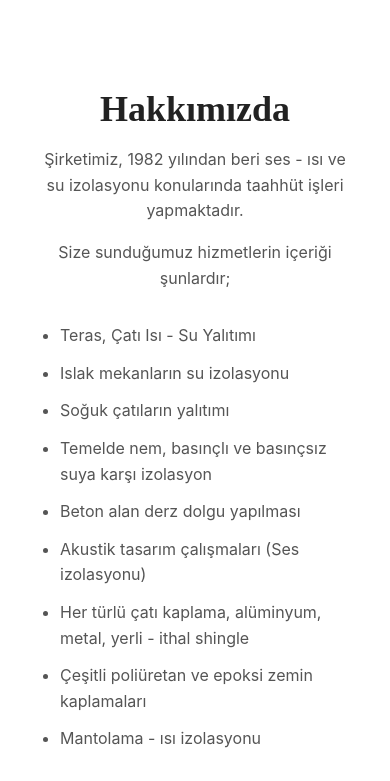
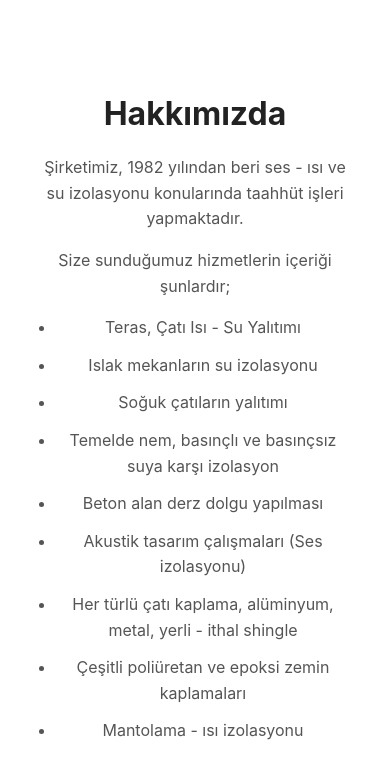
Before and after one commit to mertkilickaplan/haldunkilickaplan, a plain HTML site: page index.html in a window 390 px wide. Shown: the top 781 px of the page. Drawn offline with Linux system fonts and the light colour scheme.

Commit message:
Restore Hakkımızda section in hero and update hero-left styles

```diff
--- a/index.html
+++ b/index.html
@@ -51,8 +51,9 @@
 <body>
   <section id="hero">
     <div class="hero-container">
+      <!-- Left column: About Us content -->
       <div class="hero-left">
-        <h1>Hakkımızda</h1>
+        <h2>Hakkımızda</h2>
         <p>Şirketimiz, 1982 yılından beri ses - ısı ve su izolasyonu konularında taahhüt işleri yapmaktadır.</p>
         <p>Size sunduğumuz hizmetlerin içeriği şunlardır;</p>
         <ul>
@@ -67,6 +68,7 @@
           <li>Mantolama - ısı izolasyonu</li>
         </ul>
       </div>
+      <!-- Right column: logo + button -->
       <div class="hero-right">
         <div class="logo-badge">
           <img src="assets/logo.png" alt="İZ-Kim Logo">
@@ -74,14 +76,6 @@
         <a href="#contact" class="btn-logo">İletişime Geç</a>
       </div>
     </div>
-  </section>
-  <section id="about">
-    <h2>Hakkımızda</h2>
-    <p>Burada şirket hakkında kısa bir tanıtım yer alacak.</p>
-  </section>
-  <section id="services">
-    <h2>Hizmetlerimiz</h2>
-    <p>Web tasarımı, dijital pazarlama ve daha fazlası. (Hizmetler placeholder)</p>
   </section>
   <section id="testimonials">
     <h2>Referanslar</h2>
--- a/styles.css
+++ b/styles.css
@@ -65,36 +65,28 @@ header {
 .hero-left {
   flex: 1;
   padding: 2rem;
-  display: flex;
-  flex-direction: column;
-  justify-content: center;
-  align-items: flex-start;
 }
-.hero-left h1 {
-  font-family: 'Playfair Display', 'Merriweather', serif;
-  font-size: 3.5rem;
+.hero-left h2 {
+  font-size: 2.5rem;
   font-weight: 700;
-  line-height: 1.2;
-  color: #222;
+  color: #222222;
   margin-bottom: 1rem;
 }
 .hero-left p {
-  font-family: 'Inter', sans-serif;
   font-size: 1.125rem;
   line-height: 1.6;
-  color: #555;
+  color: #555555;
   margin-bottom: 1rem;
 }
 .hero-left ul {
   list-style-type: disc;
   padding-left: 1.5rem;
-  margin-bottom: 2rem;
-  margin-top: 0;
+  margin-top: 1rem;
 }
 .hero-left ul li {
   margin-bottom: 0.75rem;
   font-size: 1.125rem;
-  color: #555;
+  color: #555555;
 }
 .btn-outline {
   border: 2px solid #007BFF;
@@ -186,22 +178,19 @@ header {
     padding: 0 1rem;
   }
   .hero-left {
-    width: 100%;
-    align-items: center;
-    margin-bottom: 3rem;
+    text-align: center;
     padding: 1.5rem;
-    text-align: center;
   }
-  .hero-left h1 {
-    font-size: 2.25rem;
+  .hero-left h2 {
+    font-size: 2rem;
+  }
+  .hero-left p,
+  .hero-left ul li {
+    font-size: 1rem;
   }
   .hero-left ul {
-    margin: 1rem auto 2rem auto;
-    padding-left: 1.25rem;
-    text-align: left;
-  }
-  .hero-left ul li {
-    font-size: 1rem;
+    padding-left: 1rem;
+    margin: 1rem auto;
   }
   .btn-outline {
     width: 100%;
@@ -250,14 +239,14 @@ main {
 }
 
 /* 6. About section */
-#about p {
+/* #about p {
   max-width: 600px;
   margin: 0 auto;
   color: #444;
-}
+} */
 
 /* 7. Services section */
-.service-cards {
+/* .service-cards {
   display: flex;
   gap: 2rem;
   flex-wrap: wrap;
@@ -270,7 +259,7 @@ main {
   border-radius: 8px;
   box-shadow: 0 2px 8px rgba(0,0,0,0.05);
   min-width: 250px;
-}
+} */
 
 /* 8. Testimonials section */
 #testimonials blockquote {
```
